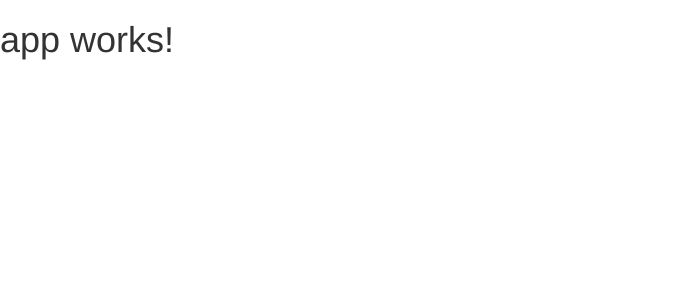
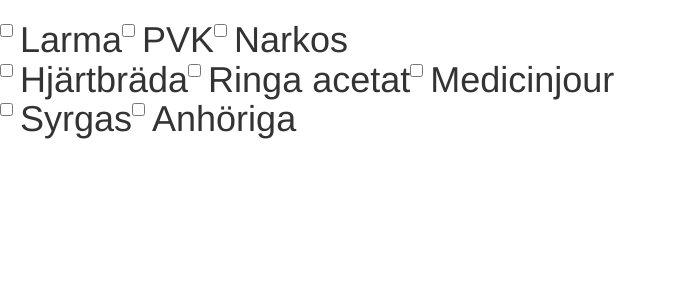
Before and after one commit to ollerenius/akutplattan, an Angular app in the folder HLRproject/: page / in a window 1280 px wide. Shown: the top 300 px of the page, without its empty margins (0-677 px from the left). Built offline with nearby package versions, Linux system fonts and the light colour scheme.

Commit message:
Added a first version of the checkboxes in the HLR-flow.

```diff
--- /dev/null
+++ b/HLRproject/src/components/hlr/checklist/checklist.component.html
@@ -0,0 +1,16 @@
+<div class="checkbox">
+  <div class="checkbox.inline">
+    <label><input type="checkbox" value="">Larma</label>
+    <label><input type="checkbox" value="">PVK</label>
+    <label><input type="checkbox" value="">Narkos</label>
+  </div>
+  <div class="checkbox.inline">
+    <label><input type="checkbox" value="">Hjärtbräda</label>
+    <label><input type="checkbox" value="">Ringa acetat</label>
+    <label><input type="checkbox" value="">Medicinjour</label>
+  </div>
+  <div class="checkbox.inline">
+    <label><input type="checkbox" value="">Syrgas</label>
+    <label><input type="checkbox" value="">Anhöriga</label>
+  </div>
+</div>
--- /dev/null
+++ b/HLRproject/src/components/hlr/checklist/checklist.component.ts
@@ -0,0 +1,13 @@
+/**
+ * Created by Kim on 2017-03-21.
+ */
+import { Component } from '@angular/core';
+
+@Component({
+  selector: 'checklist',
+  templateUrl: './checklist.component.html',
+  styleUrls: ['./checklist.component.css']
+})
+export class ChecklistComponent {
+  public title: string = 'Checklist';
+}
--- a/HLRproject/src/components/hlr/hlr.component.html
+++ b/HLRproject/src/components/hlr/hlr.component.html
@@ -1,3 +1,3 @@
 <h1>
-  {{title}}
+  <checklist></checklist>
 </h1>
--- a/HLRproject/src/components/hlr/hlr.component.ts
+++ b/HLRproject/src/components/hlr/hlr.component.ts
@@ -1,10 +1,12 @@
 import { Component } from '@angular/core';
+import {ChecklistComponent} from "./checklist/checklist.component";
 
 @Component({
-  selector: 'hlrflow-page',
+  selector: 'hlr-page',
   templateUrl: './hlr.component.html',
   styleUrls: ['./hlr.component.css']
 })
 export class HLRComponent {
-  title = 'HLR page';
+  public title: string = 'HLR page';
+  checklist: ChecklistComponent;
 }
--- a/HLRproject/src/components/hlrflow/hlrflow.component.ts
+++ b/HLRproject/src/components/hlr/hlrflow/hlrflow.component.ts
@@ -2,8 +2,8 @@ import { Component } from '@angular/core';
 
 @Component({
   selector: 'hlrflow-page',
-  templateUrl: './hlrflow.component.html',
-  styleUrls: ['./hlrflow.component.css']
+  templateUrl: 'hlrflow.component.html',
+  styleUrls: ['hlrflow.component.css']
 })
 export class HLRFlowComponent {
   title = 'HLR-flow component';
--- a/HLRproject/src/index.html
+++ b/HLRproject/src/index.html
@@ -11,6 +11,6 @@
         integrity="sha384-BVYiiSIFeK1dGmJRAkycuHAHRg32OmUcww7on3RYdg4Va+PmSTsz/K68vbdEjh4u" crossorigin="anonymous">
 </head>
 <body>
-  <app-root>Loading...</app-root>
+  <hlr-page>Loading...</hlr-page>
 </body>
 </html>
--- a/HLRproject/src/main.ts
+++ b/HLRproject/src/main.ts
@@ -2,10 +2,12 @@ import { enableProdMode } from '@angular/core';
 import { platformBrowserDynamic } from '@angular/platform-browser-dynamic';
 
 import { AppModule } from './app/app.module';
+import { HLRModule } from './components/hlr/hlr.module'
 import { environment } from './environments/environment';
 
 if (environment.production) {
   enableProdMode();
 }
 
-platformBrowserDynamic().bootstrapModule(AppModule);
+//platformBrowserDynamic().bootstrapModule(AppModule);
+platformBrowserDynamic().bootstrapModule(HLRModule);
```
Also changed, not shown: HLRproject/src/components/hlr/checklist/checklist.module.ts (added, +23 -0 lines), HLRproject/src/components/hlr/hlr.module.ts (added, +22 -0 lines), HLRproject/src/components/hlr/checklist/checklist.component.css (added), HLRproject/src/components/hlr/hlrflow/hlrflow.component.css (added), HLRproject/src/components/hlr/hlrflow/hlrflow.component.html (renamed from HLRproject/src/components/hlrflow/hlrflow.component.html).
